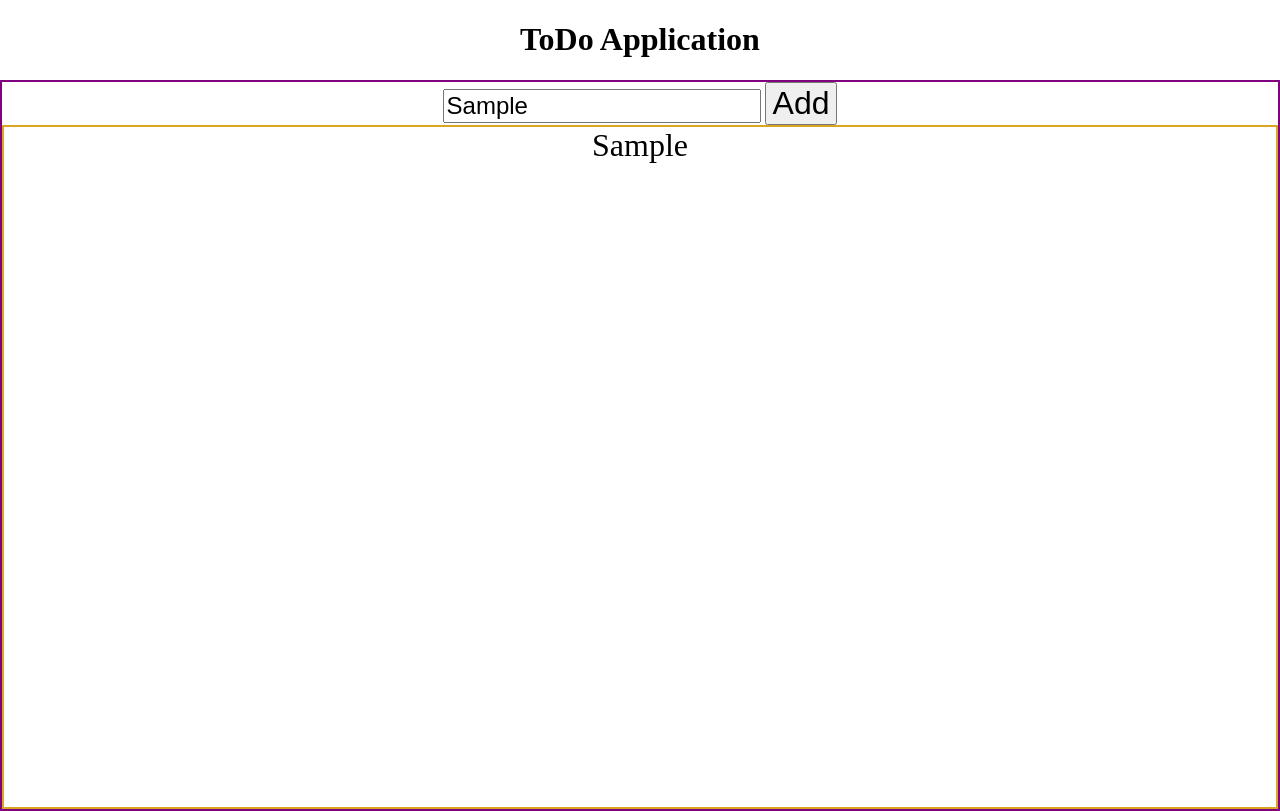
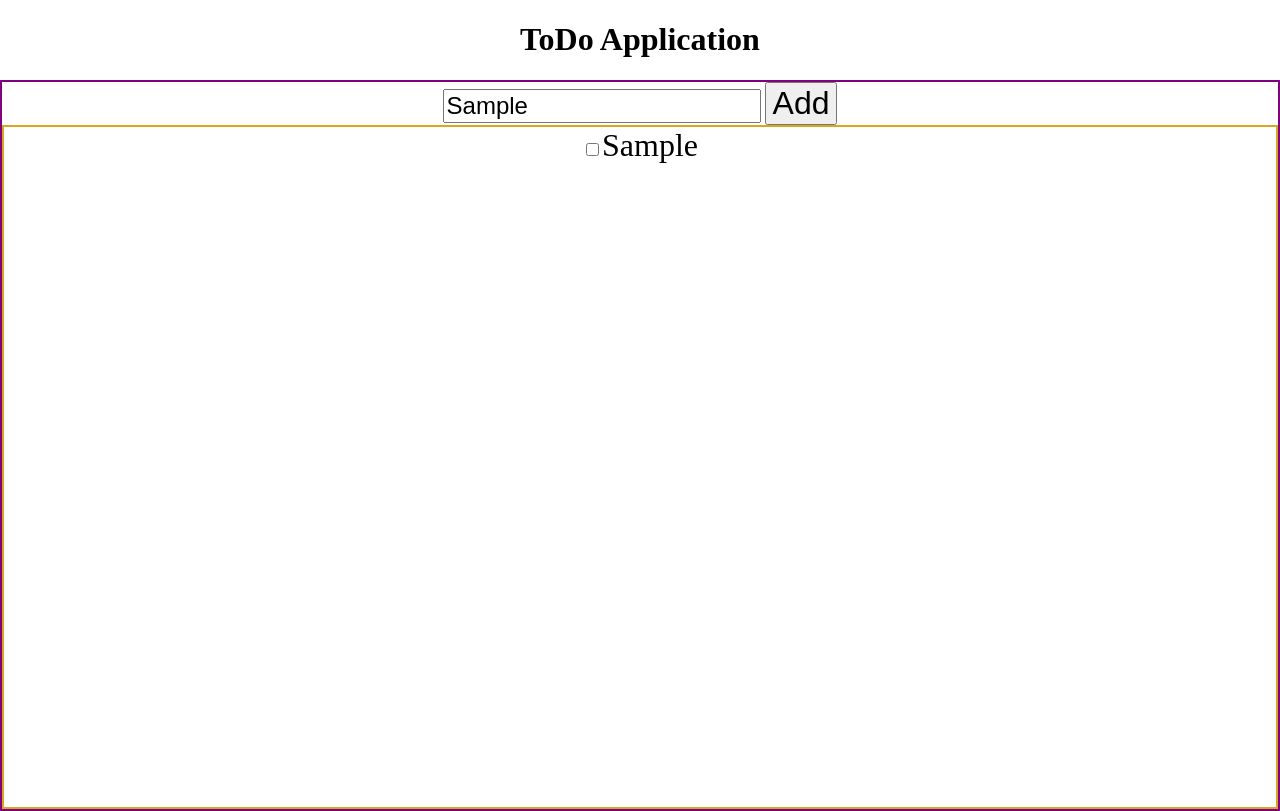
Before and after one commit to screact02/ToDo, a plain HTML site: page index.html in a window 1280 px wide. Both pictures are taken after typing "Sample" into the empty fields and a click on the button "Add". Drawn offline with Linux system fonts and the light colour scheme.

Commit message:
Added functionality to dynamically create a checkbox

```diff
--- a/index.html
+++ b/index.html
@@ -20,7 +20,8 @@
         <button onclick="addTodo()">Add</button>
       </div>
       <div id="content">
-
+        <div id="checkbox"></div>
+        <div id="list"></div>
       </div>
     </main>
   </body>
--- a/script.js
+++ b/script.js
@@ -2,6 +2,10 @@
 
 const userinput = document.getElementById("user-input");
 function addTodo(){
-const todolist = document.getElementById("content");
+const createElement = document.createElement("input");
+createElement.setAttribute("type","checkbox");
+document.getElementById("checkbox").appendChild(createElement);
+
+const todolist = document.getElementById("list");
 todolist.innerText = userinput.value;
 }
--- a/style.css
+++ b/style.css
@@ -21,4 +21,6 @@ button {
   border: 2px solid goldenrod;
   height: 85vh;
   font-size: xx-large;
+  display: flex;
+  justify-content: center ;
 }
```
